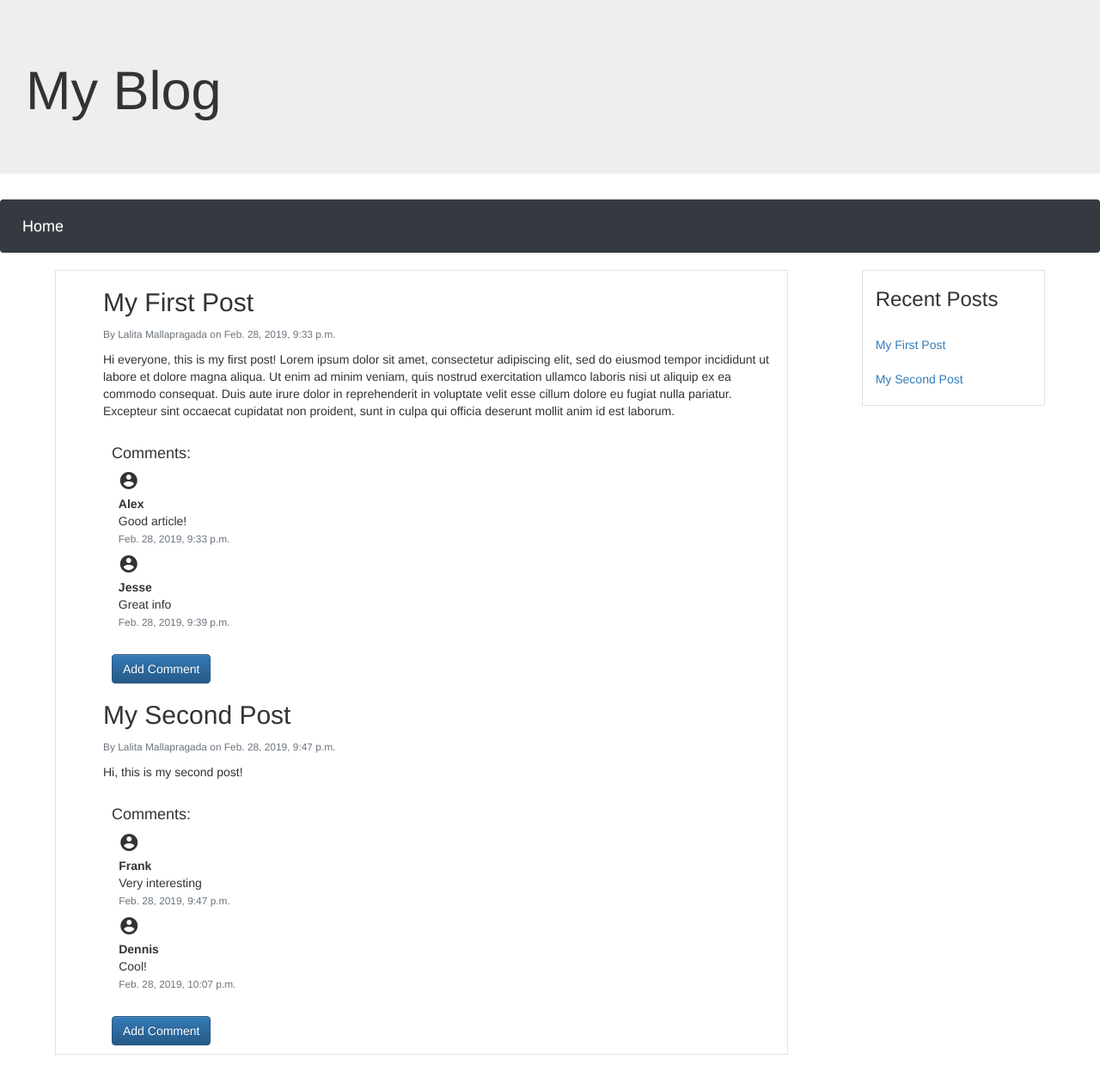
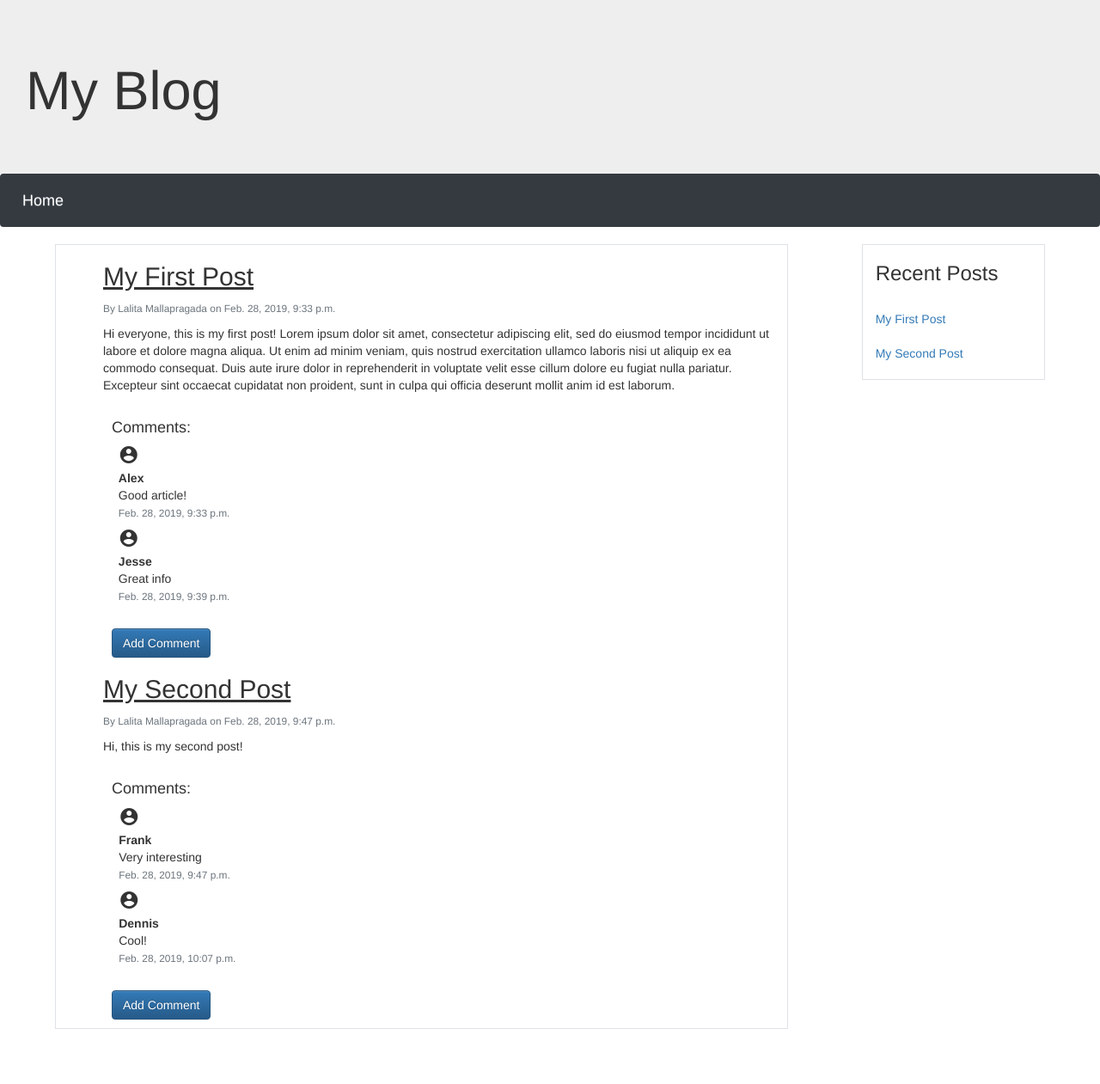
Before and after one commit to lamalla/blog-post, a Django app: page /blog/ in a window 1280 px wide. Shown: the whole page at 86% size. Before the commit the page ends 1227 px from the top, so only its background shows below. Run offline with Django 3.2, Linux system fonts and the light colour scheme; data comes from the database, SQL or seed files in the repository; both versions use the stored data as it was after the commit; some libraries are stand-ins or nearby versions.

Commit message:
additional styling changes

```diff
--- a/myblog/myblog/templates/blog_page.html
+++ b/myblog/myblog/templates/blog_page.html
@@ -21,15 +21,17 @@
   <style>
   div {display:inline-block;}
   li {list-style-type: none;}
+  h2{text-decoration: underline;}
+  .jumbotron{margin-bottom:0px;}
   .close_form {float: right; padding: 3px;}
   .ic{display: inline-block; vertical-align: top;}
   .comm_detail{display: inline-block;}
-  .add_comm {display: block;}
+  .add_comm {display: block; margin-bottom:10%;}
   .comm{display: block; margin:5%;}
   .nav-item{float: left;}
   .recent{float:right; margin-right:5%;}
-  .posts{margin-left: 5%;}
-  .text{margin-top: 10px}
+  .posts{margin-left: 5%; margin-bottom:5%;}
+  .text{margin-top: 10px;}
   span{display: inline;}
 
 
```
Also changed, not shown: myblog/db.sqlite3.
